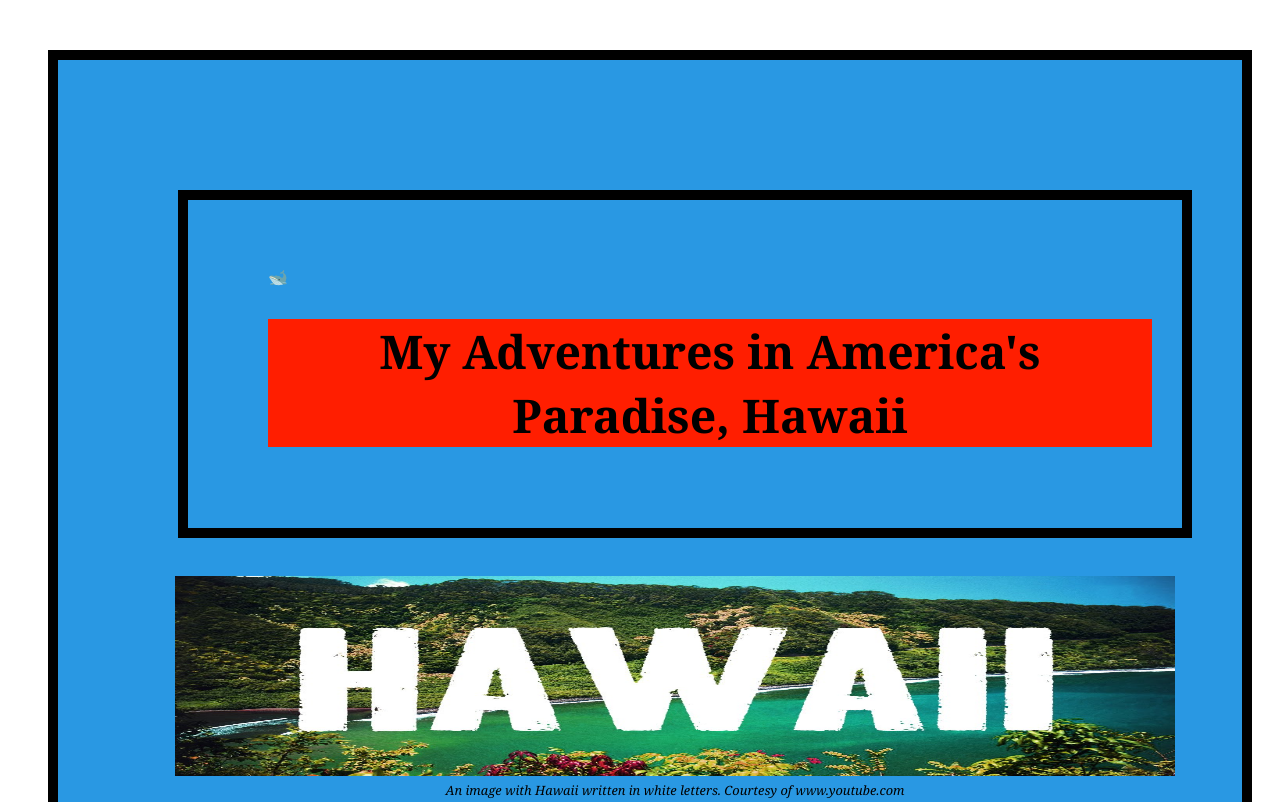
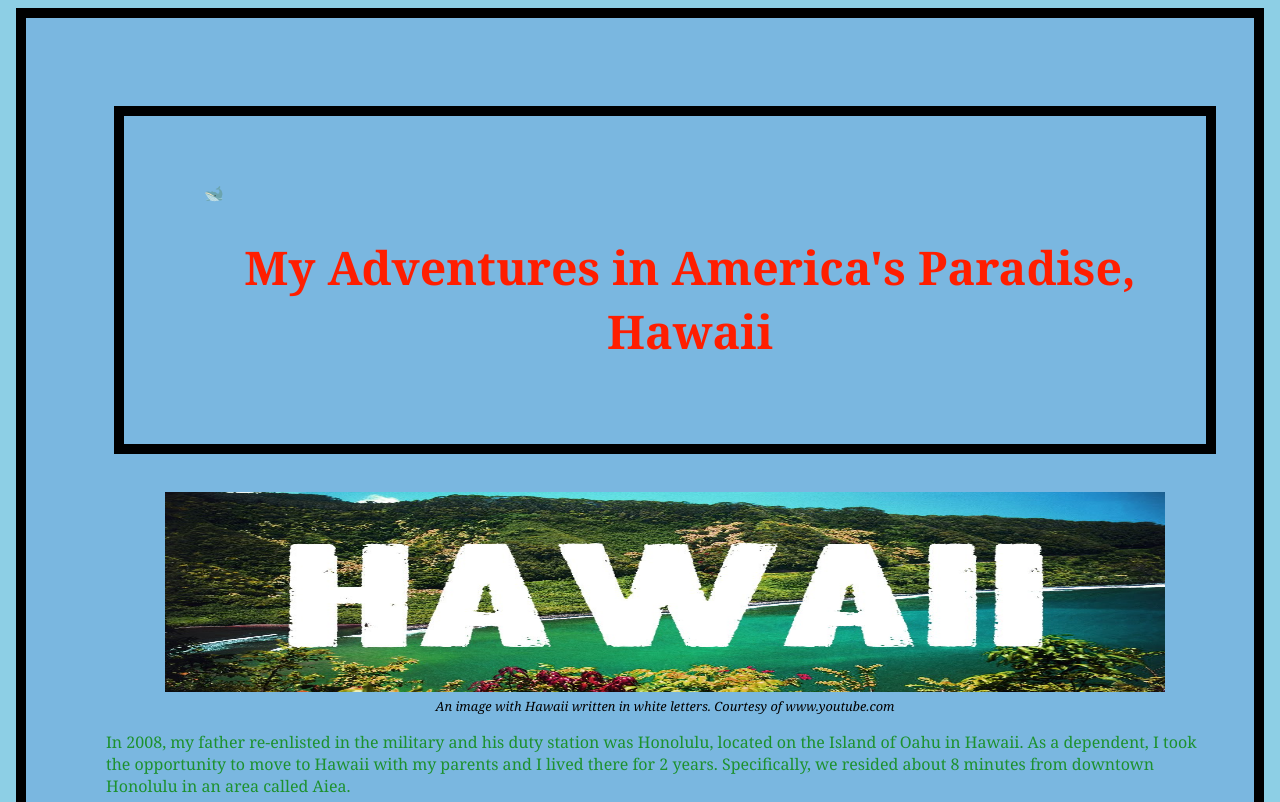
Before and after one commit to STL-LC101-Sept-22/js-assignment-4-html-me-something-Keyzz33, a website: page index.html in a window 1280 px wide. Shown: the top 802 px of the page. Drawn offline with Linux system fonts and the light colour scheme.

Commit message:
Changed margin to 8px all around. Added display type. Added body element background color. Changed #mainheading and .funparagraph from background color to color.

```diff
--- a/styles.css
+++ b/styles.css
@@ -8,17 +8,20 @@ figcaption {
     font-size: 80%;
 }
 
+body {
+  background-color: rgb(141, 207, 229);
+}
+
+
 div {
     border: 10px solid black;
-    margin-top: 50px;
-    margin-bottom: 8px;
-    margin-right: 20px;
-    margin-left: 40px;
+    margin: 8px;
     padding-top: 50px;
     padding-right: 30px;
     padding-bottom: 50px;
     padding-left: 80px;
-    background-color: rgb(41, 152, 227);
+    background-color: rgb(122, 183, 224);
+    display: block;
   }
 
 p.center {
@@ -46,9 +49,9 @@ figure {
 }
 
 #mainHeading {
-    background-color: rgb(255, 30, 0);
+    color: rgb(255, 30, 0);
 }
 
 .funParagraph {
-    background-color: rgb(29, 145, 46);
+    color: rgb(29, 145, 46);
 }
```
